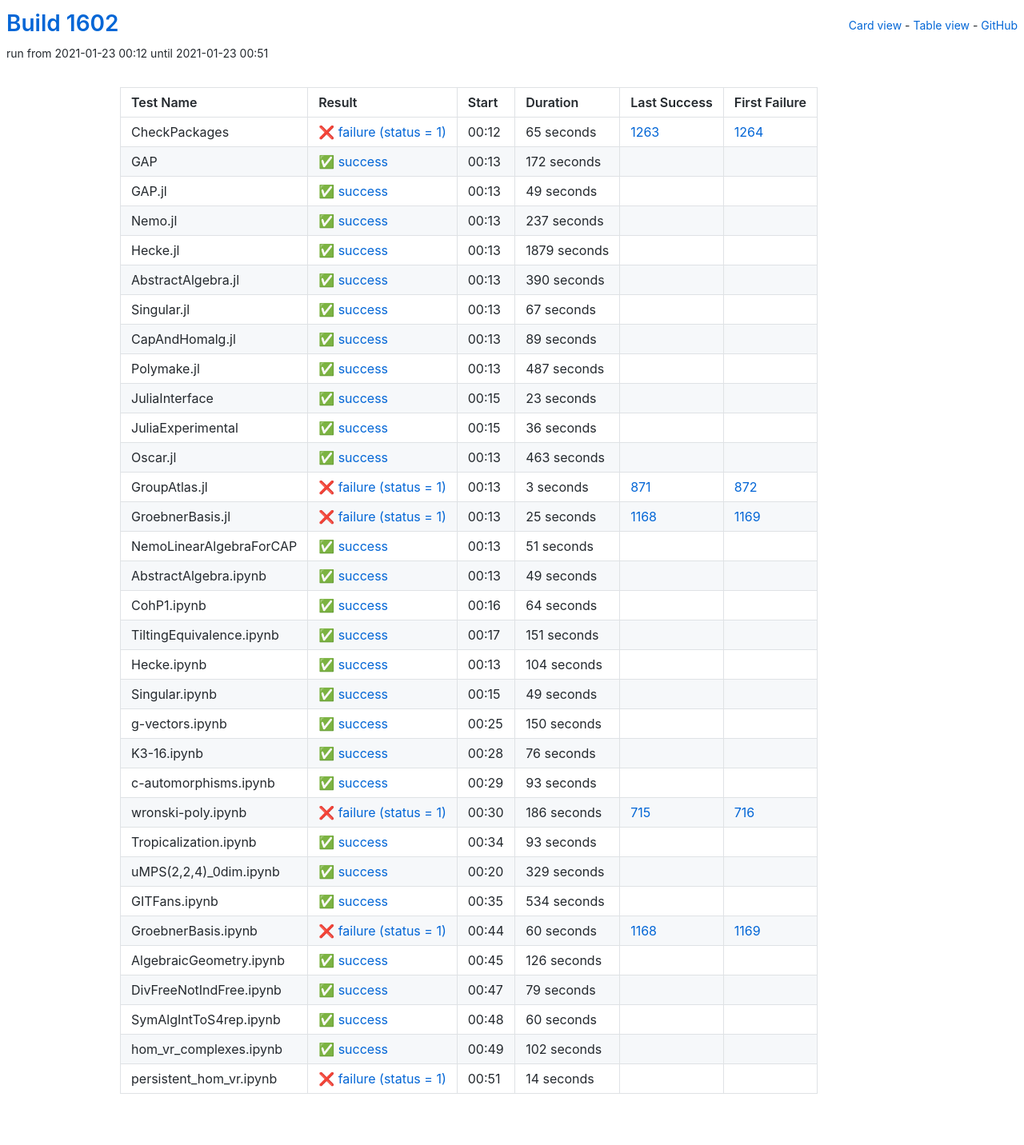
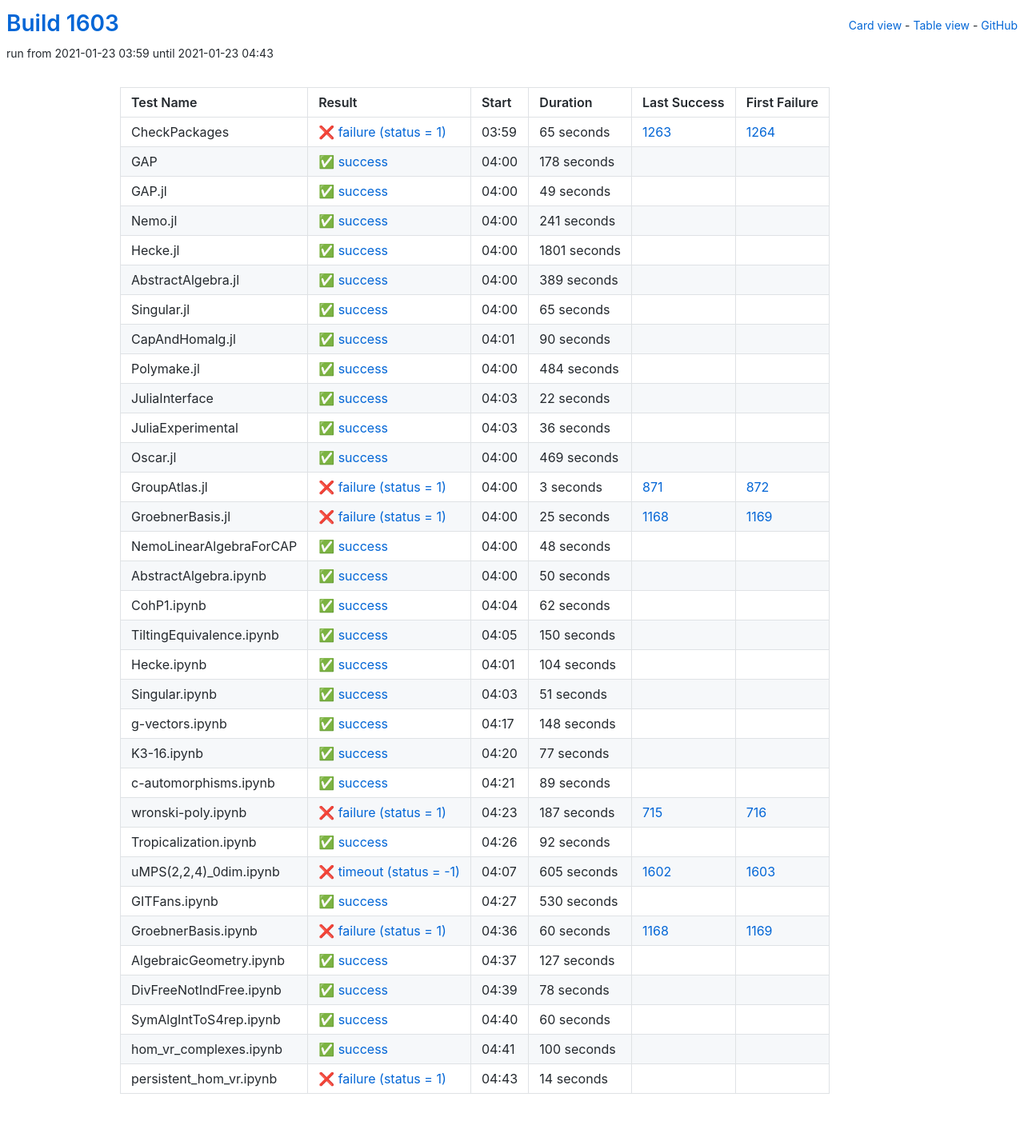
Before and after one commit to oscar-system/oscar-ci-status-stable, a Jekyll site: the page built from table.html, in a window 1280 px wide. Shown: the whole page at 80% size. Built offline with Jekyll 4.4.1, drawn with Linux system fonts in a browser that asks for light colours.

Commit message:
Build #1603

```diff
--- a/_data/ci.yml
+++ b/_data/ci.yml
@@ -1,6 +1,6 @@
 ---
-build: 1602
-build_url: https://oscarci.mathematik.uni-kl.de/job/oscar-stable/1602/
+build: 1603
+build_url: https://oscarci.mathematik.uni-kl.de/job/oscar-stable/1603/
 job: oscar-stable
 organization: oscar-system
 repo: oscar-ci-status-stable
@@ -8,8 +8,8 @@ repourl: https://github.com/oscar-system/oscar-ci-status-stable
 tests:
 - name: CheckPackages
   id: checkpackages
-  log: https://oscarci.mathematik.uni-kl.de/job/oscar-stable/1602/artifact/logs/build-1602/CheckPackages.log
-  start: 2021-01-23 00:12
+  log: https://oscarci.mathematik.uni-kl.de/job/oscar-stable/1603/artifact/logs/build-1603/CheckPackages.log
+  start: 2021-01-23 03:59
   success: false
   exitcode: 1
   status: failure
@@ -20,20 +20,20 @@ tests:
   first_failure_url: https://oscarci.mathematik.uni-kl.de/job/oscar-stable/1264/
 - name: GAP
   id: gap
-  log: https://oscarci.mathematik.uni-kl.de/job/oscar-stable/1602/artifact/logs/build-1602/GAP.log
-  start: 2021-01-23 00:13
+  log: https://oscarci.mathematik.uni-kl.de/job/oscar-stable/1603/artifact/logs/build-1603/GAP.log
+  start: 2021-01-23 04:00
   success: true
   exitcode: 0
   status: success
-  duration: 172
+  duration: 178
   last_success: false
   last_success_url:
   first_failure: false
   first_failure_url:
 - name: GAP.jl
   id: gap-jl
-  log: https://oscarci.mathematik.uni-kl.de/job/oscar-stable/1602/artifact/logs/build-1602/GAP.jl.log
-  start: 2021-01-23 00:13
+  log: https://oscarci.mathematik.uni-kl.de/job/oscar-stable/1603/artifact/logs/build-1603/GAP.jl.log
+  start: 2021-01-23 04:00
   success: true
   exitcode: 0
   status: success
@@ -44,92 +44,92 @@ tests:
   first_failure_url:
 - name: Nemo.jl
   id: nemo-jl
-  log: https://oscarci.mathematik.uni-kl.de/job/oscar-stable/1602/artifact/logs/build-1602/Nemo.jl.log
-  start: 2021-01-23 00:13
+  log: https://oscarci.mathematik.uni-kl.de/job/oscar-stable/1603/artifact/logs/build-1603/Nemo.jl.log
+  start: 2021-01-23 04:00
   success: true
   exitcode: 0
   status: success
-  duration: 237
+  duration: 241
   last_success: false
   last_success_url:
   first_failure: false
   first_failure_url:
 - name: Hecke.jl
   id: hecke-jl
-  log: https://oscarci.mathematik.uni-kl.de/job/oscar-stable/1602/artifact/logs/build-1602/Hecke.jl.log
-  start: 2021-01-23 00:13
+  log: https://oscarci.mathematik.uni-kl.de/job/oscar-stable/1603/artifact/logs/build-1603/Hecke.jl.log
+  start: 2021-01-23 04:00
   success: true
   exitcode: 0
   status: success
-  duration: 1879
+  duration: 1801
   last_success: false
   last_success_url:
   first_failure: false
   first_failure_url:
 - name: AbstractAlgebra.jl
   id: abstractalgebra-jl
-  log: https://oscarci.mathematik.uni-kl.de/job/oscar-stable/1602/artifact/logs/build-1602/AbstractAlgebra.jl.log
-  start: 2021-01-23 00:13
+  log: https://oscarci.mathematik.uni-kl.de/job/oscar-stable/1603/artifact/logs/build-1603/AbstractAlgebra.jl.log
+  start: 2021-01-23 04:00
   success: true
   exitcode: 0
   status: success
-  duration: 390
+  duration: 389
   last_success: false
   last_success_url:
   first_failure: false
   first_failure_url:
 - name: Singular.jl
   id: singular-jl
-  log: https://oscarci.mathematik.uni-kl.de/job/oscar-stable/1602/artifact/logs/build-1602/Singular.jl.log
-  start: 2021-01-23 00:13
+  log: https://oscarci.mathematik.uni-kl.de/job/oscar-stable/1603/artifact/logs/build-1603/Singular.jl.log
+  start: 2021-01-23 04:00
   success: true
   exitcode: 0
   status: success
-  duration: 67
+  duration: 65
   last_success: false
   last_success_url:
   first_failure: false
   first_failure_url:
 - name: CapAndHomalg.jl
   id: capandhomalg-jl
-  log: https://oscarci.mathematik.uni-kl.de/job/oscar-stable/1602/artifact/logs/build-1602/CapAndHomalg.jl.log
-  start: 2021-01-23 00:13
+  log: https://oscarci.mathematik.uni-kl.de/job/oscar-stable/1603/artifact/logs/build-1603/CapAndHomalg.jl.log
+  start: 2021-01-23 04:01
   success: true
   exitcode: 0
   status: success
-  duration: 89
+  duration: 90
   last_success: false
   last_success_url:
   first_failure: false
   first_failure_url:
 - name: Polymake.jl
   id: polymake-jl
-  log: https://oscarci.mathematik.uni-kl.de/job/oscar-stable/1602/artifact/logs/build-1602/Polymake.jl.log
-  start: 2021-01-23 00:13
+  log: https://oscarci.mathematik.uni-kl.de/job/oscar-stable/1603/artifact/logs/build-1603/Polymake.jl.log
+  start: 2021-01-23 04:00
   success: true
   exitcode: 0
   status: success
-  duration: 487
+  duration: 484
   last_success: false
   last_success_url:
   first_failure: false
   first_failure_url:
 - name: JuliaInterface
   id: juliainterface
-  log: https://oscarci.mathematik.uni-kl.de/job/oscar-stable/1602/artifact/logs/build-1602/JuliaInterface.log
-  start: 2021-01-23 00:15
+  log: https://oscarci.mathematik.uni-kl.de/job/oscar-stable/1603/artifact/logs/build-1603/JuliaInterface.log
+  start: 2021-01-23 04:03
   success: true
   exitcode: 0
   status: success
-  duration: 23
+  duration: 22
   last_success: false
   last_success_url:
   first_failure: false
   first_failure_url:
 - name: JuliaExperimental
   id: juliaexperimental
-  log: https://oscarci.mathematik.uni-kl.de/job/oscar-stable/1602/artifact/logs/build-1602/JuliaExperimental.log
-  start: 2021-01-23 00:15
+  log: https://oscarci.mathematik.uni-kl.de/job/oscar-stable/1603/artifact/logs/build-1603/JuliaExperimental.log
+  start: 2021-01-23 04:03
   success: true
   exitcode: 0
   status: success
@@ -140,20 +140,20 @@ tests:
   first_failure_url:
 - name: Oscar.jl
   id: oscar-jl
-  log: https://oscarci.mathematik.uni-kl.de/job/oscar-stable/1602/artifact/logs/build-1602/Oscar.jl.log
-  start: 2021-01-23 00:13
+  log: https://oscarci.mathematik.uni-kl.de/job/oscar-stable/1603/artifact/logs/build-1603/Oscar.jl.log
+  start: 2021-01-23 04:00
   success: true
   exitcode: 0
   status: success
-  duration: 463
+  duration: 469
   last_success: false
   last_success_url:
   first_failure: false
   first_failure_url:
 - name: GroupAtlas.jl
   id: groupatlas-jl
-  log: https://oscarci.mathematik.uni-kl.de/job/oscar-stable/1602/artifact/logs/build-1602/GroupAtlas.jl.log
-  start: 2021-01-23 00:13
+  log: https://oscarci.mathematik.uni-kl.de/job/oscar-stable/1603/artifact/logs/build-1603/GroupAtlas.jl.log
+  start: 2021-01-23 04:00
   success: false
   exitcode: 1
   status: failure
@@ -164,8 +164,8 @@ tests:
   first_failure_url: https://oscarci.mathematik.uni-kl.de/job/oscar-stable/872/
 - name: GroebnerBasis.jl
   id: groebnerbasis-jl
-  log: https://oscarci.mathematik.uni-kl.de/job/oscar-stable/1602/artifact/logs/build-1602/GroebnerBasis.jl.log
-  start: 2021-01-23 00:13
+  log: https://oscarci.mathematik.uni-kl.de/job/oscar-stable/1603/artifact/logs/build-1603/GroebnerBasis.jl.log
+  start: 2021-01-23 04:00
   success: false
   exitcode: 1
   status: failure
@@ -176,56 +176,56 @@ tests:
   first_failure_url: https://oscarci.mathematik.uni-kl.de/job/oscar-stable/1169/
 - name: NemoLinearAlgebraForCAP
   id: nemolinearalgebraforcap
-  log: https://oscarci.mathematik.uni-kl.de/job/oscar-stable/1602/artifact/logs/build-1602/NemoLinearAlgebraForCAP.log
-  start: 2021-01-23 00:13
+  log: https://oscarci.mathematik.uni-kl.de/job/oscar-stable/1603/artifact/logs/build-1603/NemoLinearAlgebraForCAP.log
+  start: 2021-01-23 04:00
   success: true
   exitcode: 0
   status: success
-  duration: 51
+  duration: 48
   last_success: false
   last_success_url:
   first_failure: false
   first_failure_url:
 - name: AbstractAlgebra.ipynb
   id: abstractalgebra-ipynb
-  log: https://oscarci.mathematik.uni-kl.de/job/oscar-stable/1602/artifact/logs/build-1602/AbstractAlgebra.ipynb.log
-  start: 2021-01-23 00:13
+  log: https://oscarci.mathematik.uni-kl.de/job/oscar-stable/1603/artifact/logs/build-1603/AbstractAlgebra.ipynb.log
+  start: 2021-01-23 04:00
   success: true
   exitcode: 0
   status: success
-  duration: 49
+  duration: 50
   last_success: false
   last_success_url:
   first_failure: false
   first_failure_url:
 - name: CohP1.ipynb
   id: cohp1-ipynb
-  log: https://oscarci.mathematik.uni-kl.de/job/oscar-stable/1602/artifact/logs/build-1602/CohP1.ipynb.log
-  start: 2021-01-23 00:16
+  log: https://oscarci.mathematik.uni-kl.de/job/oscar-stable/1603/artifact/logs/build-1603/CohP1.ipynb.log
+  start: 2021-01-23 04:04
   success: true
   exitcode: 0
   status: success
-  duration: 64
+  duration: 62
   last_success: false
   last_success_url:
   first_failure: false
   first_failure_url:
 - name: TiltingEquivalence.ipynb
   id: tiltingequivalence-ipynb
-  log: https://oscarci.mathematik.uni-kl.de/job/oscar-stable/1602/artifact/logs/build-1602/TiltingEquivalence.ipynb.log
-  start: 2021-01-23 00:17
+  log: https://oscarci.mathematik.uni-kl.de/job/oscar-stable/1603/artifact/logs/build-1603/TiltingEquivalence.ipynb.log
+  start: 2021-01-23 04:05
   success: true
   exitcode: 0
   status: success
-  duration: 151
+  duration: 150
   last_success: false
   last_success_url:
   first_failure: false
   first_failure_url:
 - name: Hecke.ipynb
   id: hecke-ipynb
-  log: https://oscarci.mathematik.uni-kl.de/job/oscar-stable/1602/artifact/logs/build-1602/Hecke.ipynb.log
-  start: 2021-01-23 00:13
+  log: https://oscarci.mathematik.uni-kl.de/job/oscar-stable/1603/artifact/logs/build-1603/Hecke.ipynb.log
+  start: 2021-01-23 04:01
   success: true
   exitcode: 0
   status: success
@@ -236,104 +236,104 @@ tests:
   first_failure_url:
 - name: Singular.ipynb
   id: singular-ipynb
-  log: https://oscarci.mathematik.uni-kl.de/job/oscar-stable/1602/artifact/logs/build-1602/Singular.ipynb.log
-  start: 2021-01-23 00:15
+  log: https://oscarci.mathematik.uni-kl.de/job/oscar-stable/1603/artifact/logs/build-1603/Singular.ipynb.log
+  start: 2021-01-23 04:03
   success: true
   exitcode: 0
   status: success
-  duration: 49
+  duration: 51
   last_success: false
   last_success_url:
   first_failure: false
   first_failure_url:
 - name: g-vectors.ipynb
   id: g-vectors-ipynb
-  log: https://oscarci.mathematik.uni-kl.de/job/oscar-stable/1602/artifact/logs/build-1602/g-vectors.ipynb.log
-  start: 2021-01-23 00:25
+  log: https://oscarci.mathematik.uni-kl.de/job/oscar-stable/1603/artifact/logs/build-1603/g-vectors.ipynb.log
+  start: 2021-01-23 04:17
   success: true
   exitcode: 0
   status: success
-  duration: 150
+  duration: 148
   last_success: false
   last_success_url:
   first_failure: false
   first_failure_url:
 - name: K3-16.ipynb
   id: k3-16-ipynb
-  log: https://oscarci.mathematik.uni-kl.de/job/oscar-stable/1602/artifact/logs/build-1602/K3-16.ipynb.log
-  start: 2021-01-23 00:28
+  log: https://oscarci.mathematik.uni-kl.de/job/oscar-stable/1603/artifact/logs/build-1603/K3-16.ipynb.log
+  start: 2021-01-23 04:20
   success: true
   exitcode: 0
   status: success
-  duration: 76
+  duration: 77
   last_success: false
   last_success_url:
   first_failure: false
   first_failure_url:
 - name: c-automorphisms.ipynb
   id: c-automorphisms-ipynb
-  log: https://oscarci.mathematik.uni-kl.de/job/oscar-stable/1602/artifact/logs/build-1602/c-automorphisms.ipynb.log
-  start: 2021-01-23 00:29
+  log: https://oscarci.mathematik.uni-kl.de/job/oscar-stable/1603/artifact/logs/build-1603/c-automorphisms.ipynb.log
+  start: 2021-01-23 04:21
   success: true
   exitcode: 0
   status: success
-  duration: 93
+  duration: 89
   last_success: false
   last_success_url:
   first_failure: false
   first_failure_url:
 - name: wronski-poly.ipynb
   id: wronski-poly-ipynb
-  log: https://oscarci.mathematik.uni-kl.de/job/oscar-stable/1602/artifact/logs/build-1602/wronski-poly.ipynb.log
-  start: 2021-01-23 00:30
+  log: https://oscarci.mathematik.uni-kl.de/job/oscar-stable/1603/artifact/logs/build-1603/wronski-poly.ipynb.log
+  start: 2021-01-23 04:23
   success: false
   exitcode: 1
   status: failure
-  duration: 186
+  duration: 187
   last_success: 715
   last_success_url: https://oscarci.mathematik.uni-kl.de/job/oscar-stable/715/
   first_failure: 716
   first_failure_url: https://oscarci.mathematik.uni-kl.de/job/oscar-stable/716/
 - name: Tropicalization.ipynb
   id: tropicalization-ipynb
-  log: https://oscarci.mathematik.uni-kl.de/job/oscar-stable/1602/artifact/logs/build-1602/Tropicalization.ipynb.log
-  start: 2021-01-23 00:34
+  log: https://oscarci.mathematik.uni-kl.de/job/oscar-stable/1603/artifact/logs/build-1603/Tropicalization.ipynb.log
+  start: 2021-01-23 04:26
   success: true
   exitcode: 0
   status: success
-  duration: 93
+  duration: 92
   last_success: false
   last_success_url:
   first_failure: false
   first_failure_url:
 - name: uMPS(2,2,4)_0dim.ipynb
   id: umps-2-2-4-0dim-ipynb
-  log: https://oscarci.mathematik.uni-kl.de/job/oscar-stable/1602/artifact/logs/build-1602/uMPS-2-2-4-_0dim.ipynb.log
-  start: 2021-01-23 00:20
+  log: https://oscarci.mathematik.uni-kl.de/job/oscar-stable/1603/artifact/logs/build-1603/uMPS-2-2-4-_0dim.ipynb.log
+  start: 2021-01-23 04:07
+  success: false
+  exitcode: -1
+  status: timeout
+  duration: 605
+  last_success: 1602
+  last_success_url: https://oscarci.mathematik.uni-kl.de/job/oscar-stable/1602/
+  first_failure: 1603
+  first_failure_url: https://oscarci.mathematik.uni-kl.de/job/oscar-stable/1603/
+- name: GITFans.ipynb
+  id: gitfans-ipynb
+  log: https://oscarci.mathematik.uni-kl.de/job/oscar-stable/1603/artifact/logs/build-1603/GITFans.ipynb.log
+  start: 2021-01-23 04:27
   success: true
   exitcode: 0
   status: success
-  duration: 329
-  last_success: false
-  last_success_url:
-  first_failure: false
-  first_failure_url:
-- name: GITFans.ipynb
-  id: gitfans-ipynb
-  log: https://oscarci.mathematik.uni-kl.de/job/oscar-stable/1602/artifact/logs/build-1602/GITFans.ipynb.log
-  start: 2021-01-23 00:35
-  success: true
-  exitcode: 0
-  status: success
-  duration: 534
+  duration: 530
   last_success: false
   last_success_url:
   first_failure: false
   first_failure_url:
 - name: GroebnerBasis.ipynb
   id: groebnerbasis-ipynb
-  log: https://oscarci.mathematik.uni-kl.de/job/oscar-stable/1602/artifact/logs/build-1602/GroebnerBasis.ipynb.log
-  start: 2021-01-23 00:44
+  log: https://oscarci.mathematik.uni-kl.de/job/oscar-stable/1603/artifact/logs/build-1603/GroebnerBasis.ipynb.log
+  start: 2021-01-23 04:36
   success: false
   exitcode: 1
   status: failure
@@ -344,32 +344,32 @@ tests:
   first_failure_url: https://oscarci.mathematik.uni-kl.de/job/oscar-stable/1169/
 - name: AlgebraicGeometry.ipynb
   id: algebraicgeometry-ipynb
-  log: https://oscarci.mathematik.uni-kl.de/job/oscar-stable/1602/artifact/logs/build-1602/AlgebraicGeometry.ipynb.log
-  start: 2021-01-23 00:45
+  log: https://oscarci.mathematik.uni-kl.de/job/oscar-stable/1603/artifact/logs/build-1603/AlgebraicGeometry.ipynb.log
+  start: 2021-01-23 04:37
   success: true
   exitcode: 0
   status: success
-  duration: 126
+  duration: 127
   last_success: false
   last_success_url:
   first_failure: false
   first_failure_url:
 - name: DivFreeNotIndFree.ipynb
   id: divfreenotindfree-ipynb
-  log: https://oscarci.mathematik.uni-kl.de/job/oscar-stable/1602/artifact/logs/build-1602/DivFreeNotIndFree.ipynb.log
-  start: 2021-01-23 00:47
+  log: https://oscarci.mathematik.uni-kl.de/job/oscar-stable/1603/artifact/logs/build-1603/DivFreeNotIndFree.ipynb.log
+  start: 2021-01-23 04:39
   success: true
   exitcode: 0
   status: success
-  duration: 79
+  duration: 78
   last_success: false
   last_success_url:
   first_failure: false
   first_failure_url:
 - name: SymAlgIntToS4rep.ipynb
   id: symalginttos4rep-ipynb
-  log: https://oscarci.mathematik.uni-kl.de/job/oscar-stable/1602/artifact/logs/build-1602/SymAlgIntToS4rep.ipynb.log
-  start: 2021-01-23 00:48
+  log: https://oscarci.mathematik.uni-kl.de/job/oscar-stable/1603/artifact/logs/build-1603/SymAlgIntToS4rep.ipynb.log
+  start: 2021-01-23 04:40
   success: true
   exitcode: 0
   status: success
@@ -380,20 +380,20 @@ tests:
   first_failure_url:
 - name: hom_vr_complexes.ipynb
   id: hom-vr-complexes-ipynb
-  log: https://oscarci.mathematik.uni-kl.de/job/oscar-stable/1602/artifact/logs/build-1602/hom_vr_complexes.ipynb.log
-  start: 2021-01-23 00:49
+  log: https://oscarci.mathematik.uni-kl.de/job/oscar-stable/1603/artifact/logs/build-1603/hom_vr_complexes.ipynb.log
+  start: 2021-01-23 04:41
   success: true
   exitcode: 0
   status: success
-  duration: 102
+  duration: 100
   last_success: false
   last_success_url:
   first_failure: false
   first_failure_url:
 - name: persistent_hom_vr.ipynb
   id: persistent-hom-vr-ipynb
-  log: https://oscarci.mathematik.uni-kl.de/job/oscar-stable/1602/artifact/logs/build-1602/persistent_hom_vr.ipynb.log
-  start: 2021-01-23 00:51
+  log: https://oscarci.mathematik.uni-kl.de/job/oscar-stable/1603/artifact/logs/build-1603/persistent_hom_vr.ipynb.log
+  start: 2021-01-23 04:43
   success: false
   exitcode: 1
   status: failure
```
Also changed, not shown: README.md.
